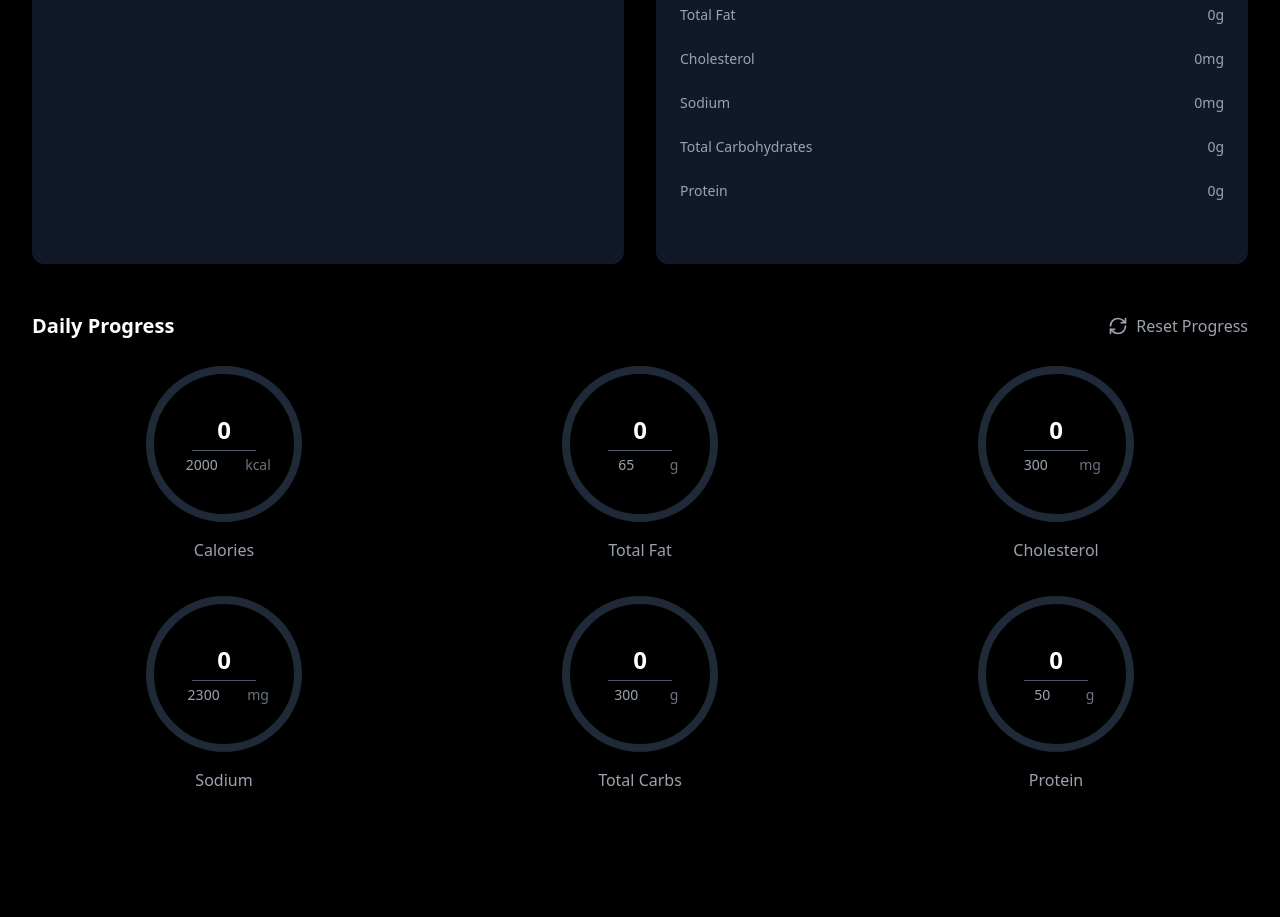
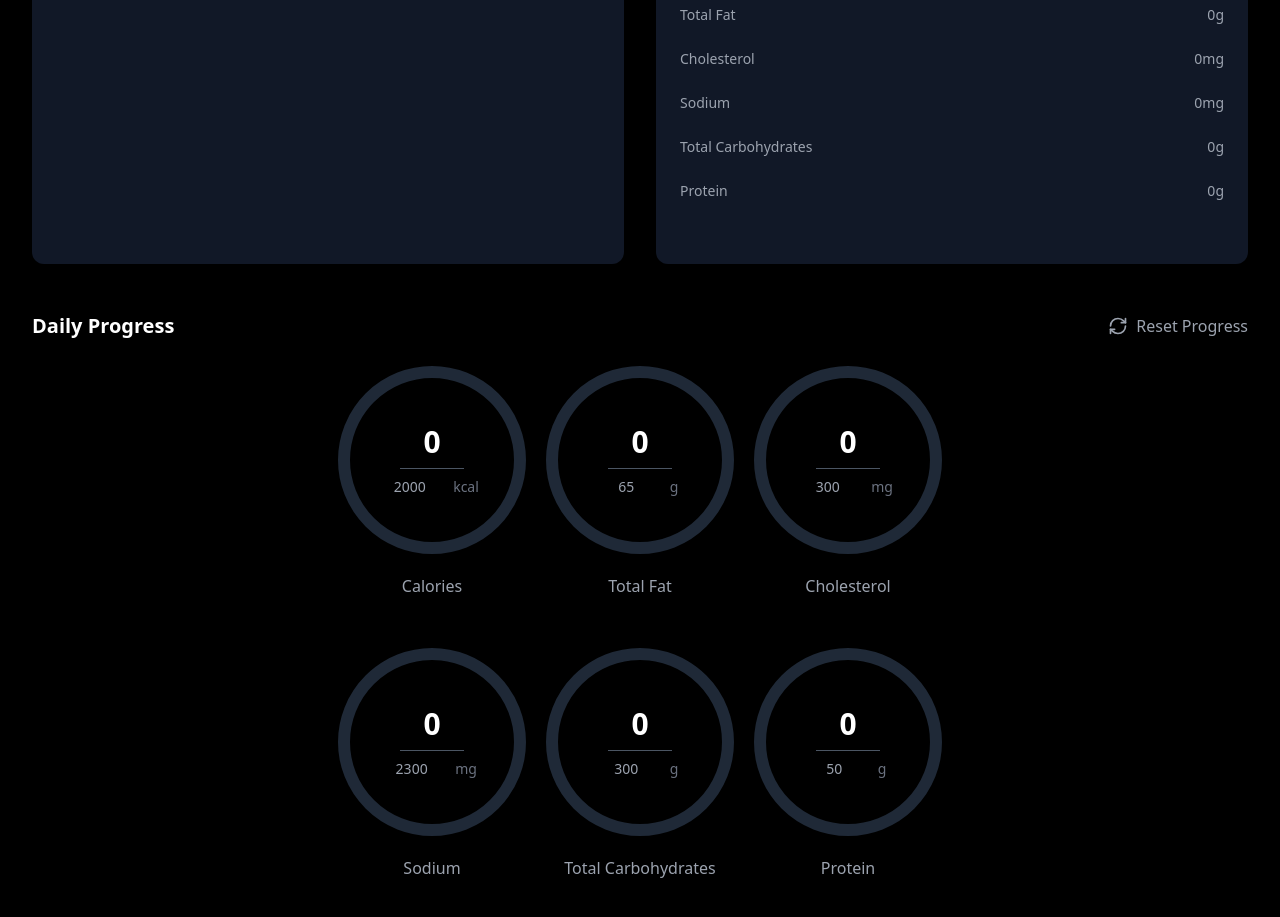
Before and after one commit to notSam25/TigerHacks2024, a Next.js app in the folder frontend/: page / in a window 1280 px wide. Shown: the part 1880-2797 px from the top of the page. Built offline with nearby package versions, Linux system fonts and the light colour scheme.

Commit message:
Implement nutrition tracking functionality

```diff
--- a/frontend/src/components/Demo.tsx
+++ b/frontend/src/components/Demo.tsx
@@ -12,12 +12,12 @@ export function Demo() {
   });
 
   const [metrics, setMetrics] = useState([
-    { name: 'Calories', value: 0, max: 2000, unit: 'kcal' },
-    { name: 'Total Fat', value: 0, max: 65, unit: 'g' },
-    { name: 'Cholesterol', value: 0, max: 300, unit: 'mg' },
-    { name: 'Sodium', value: 0, max: 2300, unit: 'mg' },
-    { name: 'Total Carbs', value: 0, max: 300, unit: 'g' },
-    { name: 'Protein', value: 0, max: 50, unit: 'g' }
+    { name: 'Calories', value: 0, current: 0, max: 2000, unit: 'kcal' },
+    { name: 'Total Fat', value: 0, current: 0, max: 65, unit: 'g' },
+    { name: 'Cholesterol', value: 0, current: 0, max: 300, unit: 'mg' },
+    { name: 'Sodium', value: 0, current: 0, max: 2300, unit: 'mg' },
+    { name: 'Total Carbohydrates', value: 0, current: 0, max: 300, unit: 'g' },
+    { name: 'Protein', value: 0, current: 0, max: 50, unit: 'g' }
   ]);
 
   const [dragActive, setDragActive] = useState(false);
@@ -31,6 +31,20 @@ export function Demo() {
         i === index ? { ...metric, max: newValue } : metric
       ));
     }
+  };
+
+  const addToDailyTotal = () => {
+    setMetrics(current => current.map(metric => ({
+      ...metric,
+      value: Math.min(metric.value + metric.current, metric.max)
+    })));
+  };
+
+  const resetProgress = () => {
+    setMetrics(current => current.map(metric => ({
+      ...metric,
+      value: 0
+    })));
   };
 
   const preventInvalidInput = (e: { key: string; preventDefault: () => void; }) => {
@@ -54,19 +68,16 @@ export function Demo() {
   const validateAndProcessFile = async (file: File) => {
     setError(null);
 
-    // Validate file type
     if (!file.type.startsWith('image/')) {
       setError('Please upload an image file');
       return;
     }
 
-    // Validate file size (5MB limit)
     if (file.size > 5 * 1024 * 1024) {
       setError('Image size should be less than 5MB');
       return;
     }
 
-    // Convert to base64
     const reader = new FileReader();
     reader.onload = (e) => {
       setImageData(e.target?.result as string);
@@ -112,7 +123,6 @@ export function Demo() {
           </p>
         </motion.div>
 
-        {/* Upload Area */}
         <motion.div
           initial={{ opacity: 0, scale: 0.95 }}
           animate={inView ? { opacity: 1, scale: 1 } : {}}
@@ -162,7 +172,6 @@ export function Demo() {
         </motion.div>
 
         <div className="grid md:grid-cols-2 gap-8">
-          {/* Left Column - Ingredients List */}
           <motion.div
             initial={{ opacity: 0, scale: 0.95 }}
             animate={inView ? { opacity: 1, scale: 1 } : {}}
@@ -174,7 +183,6 @@ export function Demo() {
             </div>
           </motion.div>
 
-          {/* Right Column - Nutrition Facts */}
           <motion.div
             initial={{ opacity: 0, scale: 0.95 }}
             animate={inView ? { opacity: 1, scale: 1 } : {}}
@@ -183,6 +191,7 @@ export function Demo() {
             <div className="flex justify-between items-center mb-6">
               <h3 className="text-xl font-semibold text-white">Nutrition Facts</h3>
               <button
+                onClick={addToDailyTotal}
                 className="bg-sky-600 text-white px-4 py-2 rounded-lg hover:bg-sky-700 transition-colors flex items-center gap-2"
               >
                 <Plus className="h-4 w-4" />
@@ -194,37 +203,22 @@ export function Demo() {
               <div className="space-y-2">
                 <div className="flex justify-between text-sm text-gray-400">
                   <span>Calories</span>
-                  <span>0 kcal</span>
+                  <span>{metrics[0].current} kcal</span>
                 </div>
                 <div className="h-[1px] bg-gray-700" />
               </div>
               <div className="space-y-6">
-                <div className="flex justify-between text-sm text-gray-400">
-                  <span>Total Fat</span>
-                  <span>0g</span>
+                {metrics.slice(1).map((metric, index) => (
+                  <div key={index} className="flex justify-between text-sm text-gray-400">
+                    <span>{metric.name}</span>
+                    <span>{metric.current}{metric.unit}</span>
                   </div>
-                <div className="flex justify-between text-sm text-gray-400">
-                  <span>Cholesterol</span>
-                  <span>0mg</span>
-                </div>
-                <div className="flex justify-between text-sm text-gray-400">
-                  <span>Sodium</span>
-                  <span>0mg</span>
-                </div>
-                <div className="flex justify-between text-sm text-gray-400">
-                  <span>Total Carbohydrates</span>
-                  <span>0g</span>
-                </div>
-                <div className="flex justify-between text-sm text-gray-400">
-                  <span>Protein</span>
-                  <span>0g</span>
-                </div>
+                ))}
               </div>
             </div>
           </motion.div>
         </div>
 
-        {/* Daily Progress Section */}
         <motion.div
           initial={{ opacity: 0, y: 20 }}
           animate={inView ? { opacity: 1, y: 0 } : {}}
@@ -234,6 +228,7 @@ export function Demo() {
           <div className="flex justify-between items-center mb-6">
             <h3 className="text-xl font-semibold text-white">Daily Progress</h3>
             <button
+              onClick={resetProgress}
               className="flex items-center gap-2 text-gray-400 hover:text-sky-400 transition-colors"
               title="Reset Daily Progress"
             >
@@ -242,34 +237,35 @@ export function Demo() {
             </button>
           </div>
 
-          <div className="grid grid-cols-3 gap-8">
+          <div className="flex justify-center">
+            <div className="inline-grid grid-cols-3 gap-x-4 gap-y-12">
                 {metrics.map((metric, index) => (
                 <div key={index} className="text-center">
                     <div className="relative inline-block">
-                  <svg className="w-40 h-40 transform -rotate-90">
+                    <svg className="w-48 h-48 transform -rotate-90">
                         <circle
-                      cx="80"
-                      cy="80"
-                      r="74"
+                        cx="96"
+                        cy="96"
+                        r="88"
                         fill="transparent"
                         stroke="#1f2937"
-                      strokeWidth="8"
+                        strokeWidth="12"
                         />
                         <circle
-                      cx="80"
-                      cy="80"
-                      r="74"
+                        cx="96"
+                        cy="96"
+                        r="88"
                         fill="transparent"
                         stroke="#38bdf8"
-                      strokeWidth="8"
-                      strokeDasharray={`${2 * Math.PI * 74}`}
-                      strokeDashoffset={`${2 * Math.PI * 74 * (1 - metric.value / metric.max)}`}
+                        strokeWidth="12"
+                        strokeDasharray={`${2 * Math.PI * 88}`}
+                        strokeDashoffset={`${2 * Math.PI * 88 * (1 - metric.value / metric.max)}`}
                         className="transition-all duration-500"
                         />
                     </svg>
                     <div className="absolute inset-0 flex flex-col items-center justify-center">
-                    <span className="text-2xl text-white font-semibold">{metric.value}</span>
-                    <div className="w-16 h-[1px] bg-gray-600 my-1" />
+                        <span className="text-3xl text-white font-semibold">{metric.value}</span>
+                        <div className="w-16 h-[1px] bg-gray-600 my-2" />
                         <div className="flex items-center gap-1">
                         <input
                             type="number"
@@ -287,9 +283,10 @@ export function Demo() {
                         </div>
                     </div>
                     </div>
-                <p className="text-gray-400 mt-2">{metric.name}</p>
+                    <p className="text-gray-400 mt-3 text-base">{metric.name}</p>
                 </div>
                 ))}
+            </div>
             </div>
         </motion.div>
       </div>
```
Lines whose indentation alone changed are shown as unchanged.
